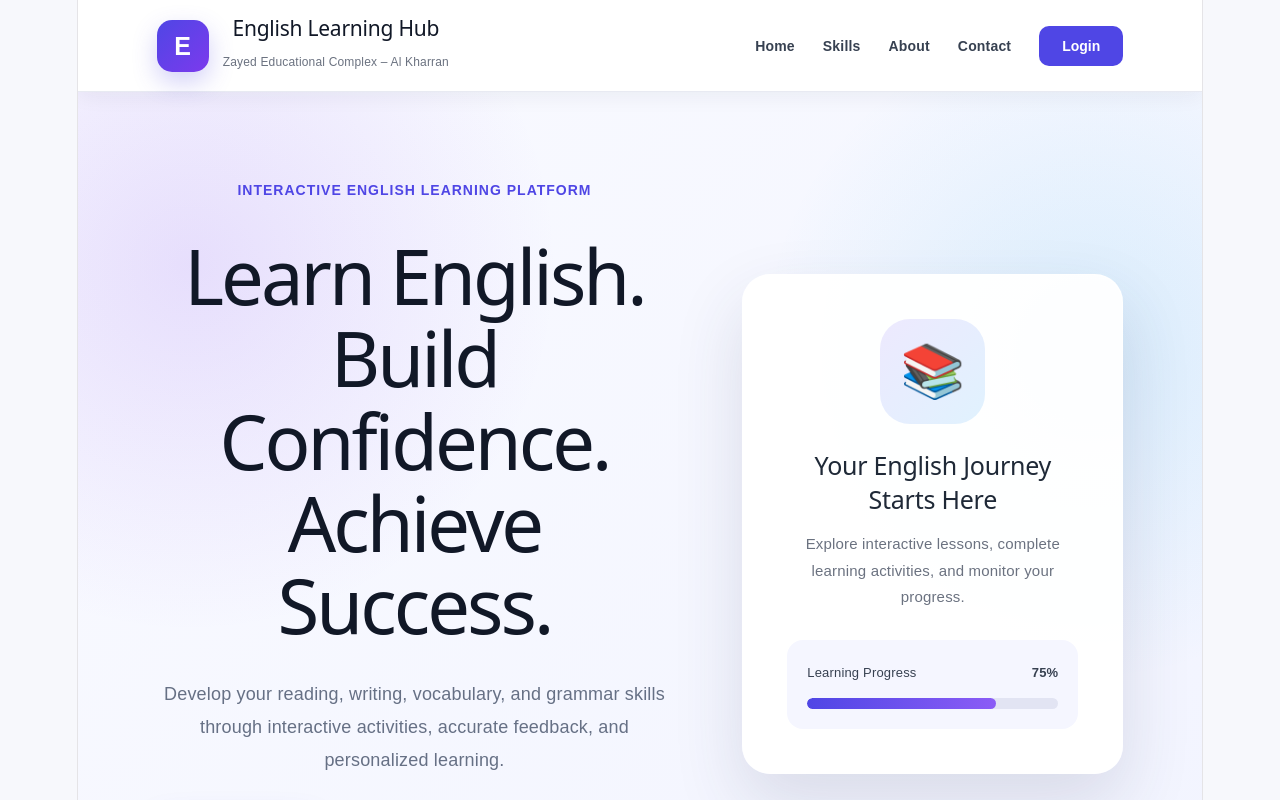
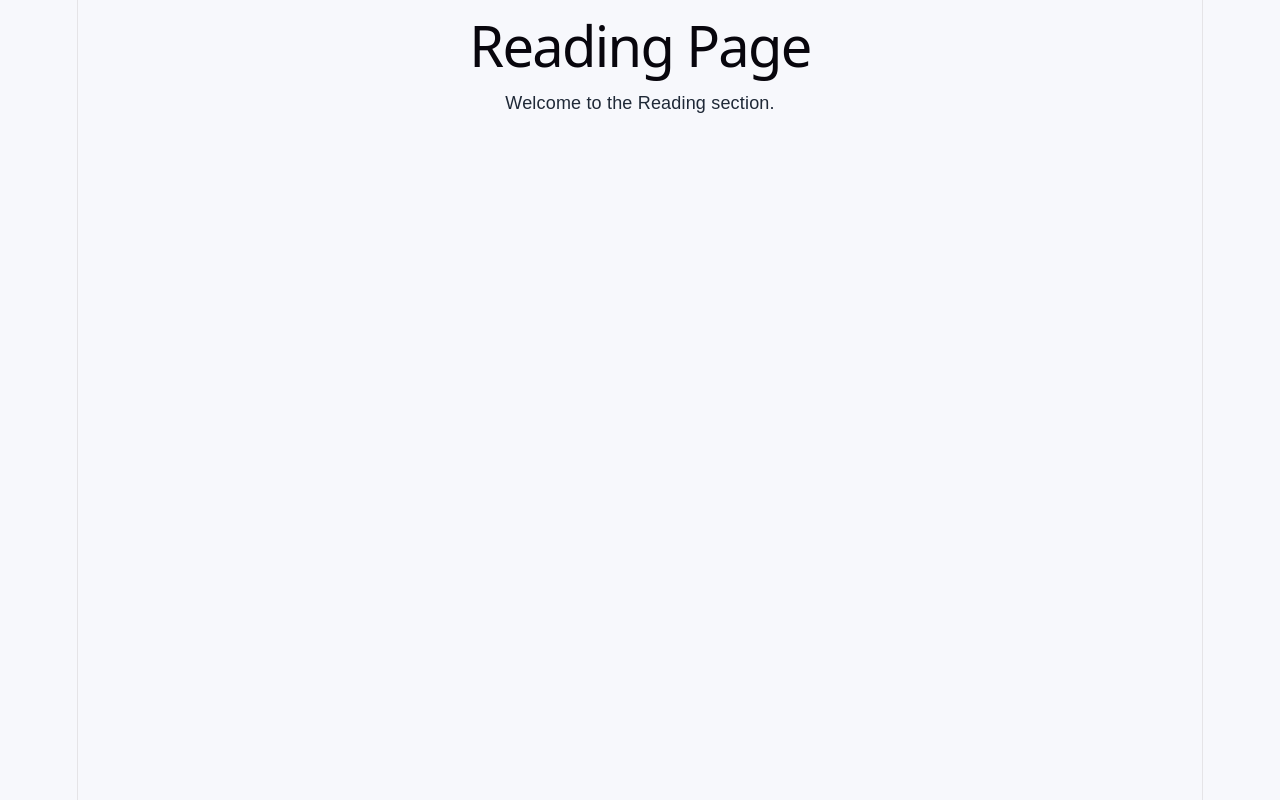
Before and after one commit to Wa12fa34/T.Wafa-Al-Hebsi, a React (Vite) app: page /reading in a window 1280 px wide. Shown: the top 800 px of the page. Built offline with nearby package versions, Linux system fonts and the light colour scheme.

Commit message:
Add React pages and routing

```diff
--- a/package.json
+++ b/package.json
@@ -11,7 +11,8 @@
   },
   "dependencies": {
     "react": "^19.2.7",
-    "react-dom": "^19.2.7"
+    "react-dom": "^19.2.7",
+    "react-router-dom": "^7.18.1"
   },
   "devDependencies": {
     "@types/react": "^19.2.17",
--- a/src/App.jsx
+++ b/src/App.jsx
@@ -1,147 +1,26 @@
-import Navbar from "./Navbar.jsx";
+import { BrowserRouter, Route, Routes } from "react-router-dom";
+
+import Home from "./pages/Home.jsx";
+import Reading from "./pages/Reading.jsx";
+import Writing from "./pages/Writing.jsx";
+import Vocabulary from "./pages/Vocabulary.jsx";
+import Grammar from "./pages/Grammar.jsx";
+import Login from "./pages/Login.jsx";
+
 import "./App.css";
 
 function App() {
-  const skills = [
-    {
-      title: "Reading",
-      icon: "📖",
-      description:
-        "Improve reading comprehension, inference, vocabulary in context, and critical-thinking skills.",
-      buttonText: "Explore Reading",
-    },
-    {
-      title: "Writing",
-      icon: "✍️",
-      description:
-        "Develop clear paragraphs, organized ideas, accurate language, and confident writing skills.",
-      buttonText: "Explore Writing",
-    },
-    {
-      title: "Vocabulary",
-      icon: "📚",
-      description:
-        "Learn useful English words through context, interactive activities, and meaningful practice.",
-      buttonText: "Explore Vocabulary",
-    },
-    {
-      title: "Grammar",
-      icon: "🧩",
-      description:
-        "Practise grammar rules through clear explanations, examples, and interactive exercises.",
-      buttonText: "Explore Grammar",
-    },
-  ];
-
   return (
-    <div className="website">
-      <Navbar />
-
-      <main>
-        <section className="hero-section" id="home">
-          <div className="hero-content">
-            <p className="hero-label">
-              Interactive English Learning Platform
-            </p>
-
-            <h1>
-              Learn English.
-              <br />
-              Build Confidence.
-              <br />
-              Achieve Success.
-            </h1>
-
-            <p className="hero-description">
-              Develop your reading, writing, vocabulary, and grammar skills
-              through interactive activities, accurate feedback, and
-              personalized learning.
-            </p>
-
-            <div className="hero-buttons">
-              <a href="#skills" className="primary-btn">
-                Start Learning
-              </a>
-
-              <a href="#about" className="secondary-btn">
-                Learn More
-              </a>
-            </div>
-          </div>
-
-          <div className="hero-card">
-            <div className="hero-card-icon">📚</div>
-
-            <h2>Your English Journey Starts Here</h2>
-
-            <p>
-              Explore interactive lessons, complete learning activities, and
-              monitor your progress.
-            </p>
-
-            <div className="progress-area">
-              <div className="progress-header">
-                <span>Learning Progress</span>
-                <strong>75%</strong>
-              </div>
-
-              <div className="progress-bar">
-                <div className="progress-fill"></div>
-              </div>
-            </div>
-          </div>
-        </section>
-
-        <section className="skills-section" id="skills">
-          <div className="section-title">
-            <p>Core English Skills</p>
-
-            <h2>Choose Your Learning Area</h2>
-
-            <span>
-              Develop your English through focused, engaging, and interactive
-              learning activities.
-            </span>
-          </div>
-
-          <div className="skills-grid">
-            {skills.map((skill) => (
-              <article className="skill-card" key={skill.title}>
-                <div className="skill-icon">{skill.icon}</div>
-
-                <h3>{skill.title}</h3>
-
-                <p>{skill.description}</p>
-
-                <button type="button">{skill.buttonText}</button>
-              </article>
-            ))}
-          </div>
-        </section>
-
-        <section className="about-section" id="about">
-          <div className="about-content">
-            <p className="about-label">About the Platform</p>
-
-            <h2>Smart Learning for English Students</h2>
-
-            <p>
-              This platform supports students in developing essential English
-              language skills through interactive learning, continuous
-              feedback, and purposeful digital practice.
-            </p>
-          </div>
-        </section>
-      </main>
-
-      <footer className="footer">
-        <p>
-          © 2026 English Learning Hub | T. Wafa Al Hebsi
-        </p>
-
-        <p>Zayed Educational Complex – Al Kharran</p>
-      </footer>
-    </div>
+    <BrowserRouter>
+      <Routes>
+        <Route path="/" element={<Home />} />
+        <Route path="/reading" element={<Reading />} />
+        <Route path="/writing" element={<Writing />} />
+        <Route path="/vocabulary" element={<Vocabulary />} />
+        <Route path="/grammar" element={<Grammar />} />
+        <Route path="/login" element={<Login />} />
+      </Routes>
+    </BrowserRouter>
   );
 }
 
--- a/src/Navbar.jsx
+++ b/src/components/Navbar.jsx
@@ -1,3 +1,5 @@
+import { Link } from "react-router-dom";
+
 function Navbar() {
   return (
     <header className="navbar">
@@ -11,12 +13,19 @@ function Navbar() {
       </div>
 
       <nav className="nav-links">
-        <a href="#home">Home</a>
-        <a href="#skills">Skills</a>
-        <a href="#about">About</a>
-        <a href="#contact">Contact</a>
+        <Link to="/">Home</Link>
 
-        <button className="login-btn">Login</button>
+        <Link to="/reading">Reading</Link>
+
+        <Link to="/writing">Writing</Link>
+
+        <Link to="/vocabulary">Vocabulary</Link>
+
+        <Link to="/grammar">Grammar</Link>
+
+        <Link to="/login">
+          <button className="login-btn">Login</button>
+        </Link>
       </nav>
     </header>
   );
--- /dev/null
+++ b/src/pages/Grammar.jsx
@@ -0,0 +1,10 @@
+function Grammar() {
+  return (
+    <div>
+      <h1>Grammar Page</h1>
+      <p>Welcome to the Grammar section.</p>
+    </div>
+  );
+}
+
+export default Grammar;
--- /dev/null
+++ b/src/pages/Home.jsx
@@ -0,0 +1,144 @@
+import Navbar from "../components/Navbar.jsx";
+
+function Home() {
+  const skills = [
+    {
+      title: "Reading",
+      icon: "📖",
+      description:
+        "Improve reading comprehension, inference, vocabulary in context, and critical-thinking skills.",
+      buttonText: "Explore Reading",
+    },
+    {
+      title: "Writing",
+      icon: "✍️",
+      description:
+        "Develop clear paragraphs, organized ideas, accurate language, and confident writing skills.",
+      buttonText: "Explore Writing",
+    },
+    {
+      title: "Vocabulary",
+      icon: "📚",
+      description:
+        "Learn useful English words through context, interactive activities, and meaningful practice.",
+      buttonText: "Explore Vocabulary",
+    },
+    {
+      title: "Grammar",
+      icon: "🧩",
+      description:
+        "Practise grammar rules through clear explanations, examples, and interactive exercises.",
+      buttonText: "Explore Grammar",
+    },
+  ];
+
+  return (
+    <div className="website">
+      <Navbar />
+
+      <main>
+        <section className="hero-section" id="home">
+          <div className="hero-content">
+            <p className="hero-label">
+              Interactive English Learning Platform
+            </p>
+
+            <h1>
+              Learn English.
+              <br />
+              Build Confidence.
+              <br />
+              Achieve Success.
+            </h1>
+
+            <p className="hero-description">
+              Develop your reading, writing, vocabulary, and grammar skills
+              through interactive activities, accurate feedback, and
+              personalized learning.
+            </p>
+
+            <div className="hero-buttons">
+              <a href="#skills" className="primary-btn">
+                Start Learning
+              </a>
+
+              <a href="#about" className="secondary-btn">
+                Learn More
+              </a>
+            </div>
+          </div>
+
+          <div className="hero-card">
+            <div className="hero-card-icon">📚</div>
+
+            <h2>Your English Journey Starts Here</h2>
+
+            <p>
+              Explore interactive lessons, complete learning activities, and
+              monitor your progress.
+            </p>
+
+            <div className="progress-area">
+              <div className="progress-header">
+                <span>Learning Progress</span>
+                <strong>75%</strong>
+              </div>
+
+              <div className="progress-bar">
+                <div className="progress-fill"></div>
+              </div>
+            </div>
+          </div>
+        </section>
+
+        <section className="skills-section" id="skills">
+          <div className="section-title">
+            <p>Core English Skills</p>
+
+            <h2>Choose Your Learning Area</h2>
+
+            <span>
+              Develop your English through focused, engaging, and interactive
+              learning activities.
+            </span>
+          </div>
+
+          <div className="skills-grid">
+            {skills.map((skill) => (
+              <article className="skill-card" key={skill.title}>
+                <div className="skill-icon">{skill.icon}</div>
+
+                <h3>{skill.title}</h3>
+
+                <p>{skill.description}</p>
+
+                <button type="button">{skill.buttonText}</button>
+              </article>
+            ))}
+          </div>
+        </section>
+
+        <section className="about-section" id="about">
+          <div className="about-content">
+            <p className="about-label">About the Platform</p>
+
+            <h2>Smart Learning for English Students</h2>
+
+            <p>
+              This platform supports students in developing essential English
+              language skills through interactive learning, continuous
+              feedback, and purposeful digital practice.
+            </p>
+          </div>
+        </section>
+      </main>
+
+      <footer className="footer">
+        <p>© 2026 English Learning Hub | T. Wafa Al Hebsi</p>
+        <p>Zayed Educational Complex – Al Kharran</p>
+      </footer>
+    </div>
+  );
+}
+
+export default Home;
--- /dev/null
+++ b/src/pages/Login.jsx
@@ -0,0 +1,10 @@
+function Login() {
+  return (
+    <div>
+      <h1>Login Page</h1>
+      <p>Welcome to the Login page.</p>
+    </div>
+  );
+}
+
+export default Login;
--- /dev/null
+++ b/src/pages/Reading.jsx
@@ -0,0 +1,10 @@
+function Reading() {
+  return (
+    <div>
+      <h1>Reading Page</h1>
+      <p>Welcome to the Reading section.</p>
+    </div>
+  );
+}
+
+export default Reading;
--- /dev/null
+++ b/src/pages/Vocabulary.jsx
@@ -0,0 +1,10 @@
+function Vocabulary() {
+  return (
+    <div>
+      <h1>Vocabulary Page</h1>
+      <p>Welcome to the Vocabulary section.</p>
+    </div>
+  );
+}
+
+export default Vocabulary;
--- /dev/null
+++ b/src/pages/Writing.jsx
@@ -0,0 +1,10 @@
+function Writing() {
+  return (
+    <div>
+      <h1>Writing Page</h1>
+      <p>Welcome to the Writing section.</p>
+    </div>
+  );
+}
+
+export default Writing;
```
Also changed, not shown: 1 other file (tests, documents, lock files or other folders).
